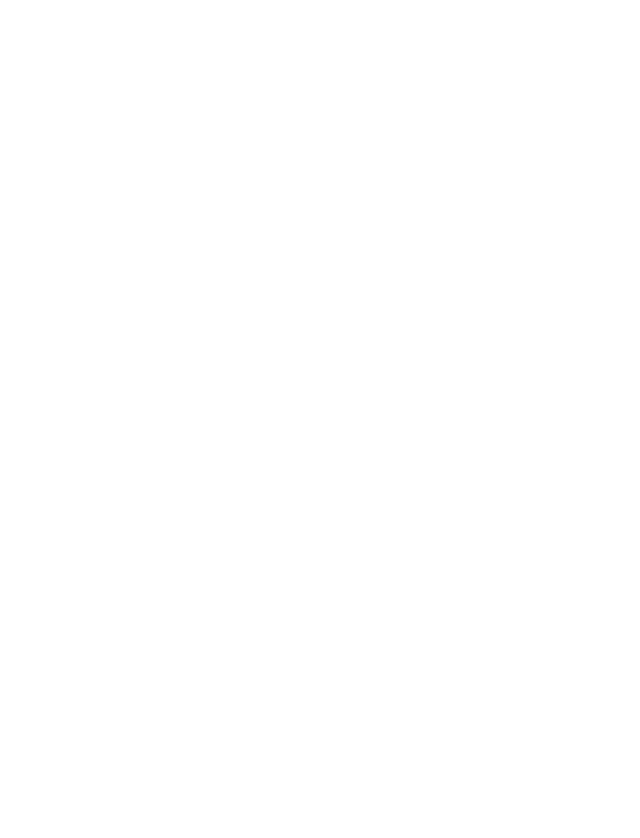
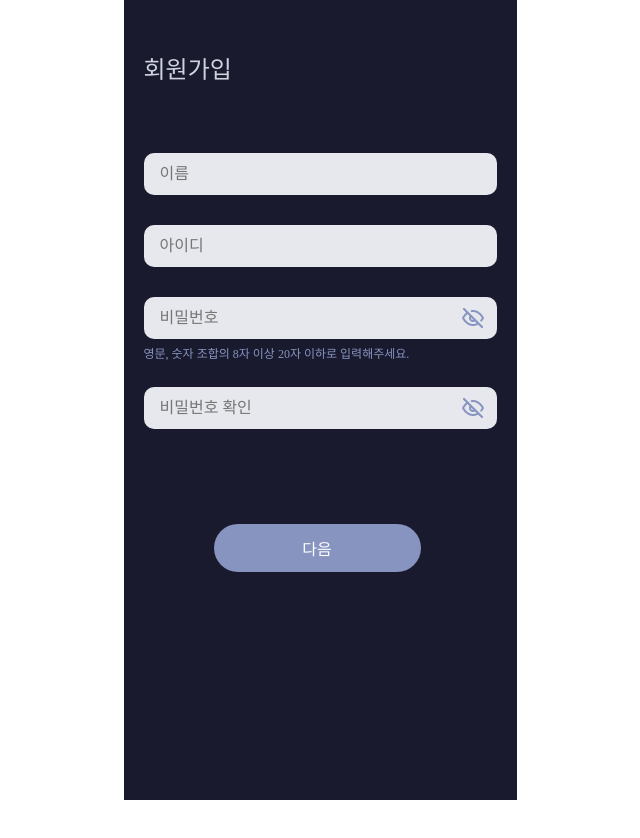
Before and after one commit to 2024-Line4Hackathon-Team17/FE, a React (Create React App) app: page /signup in a window 1280 px wide. Before the commit this address had no page. Shown: the top 838 px of the page, without its empty margins (320-960 px from the left). Built offline with nearby package versions, Linux system fonts and the light colour scheme.

Commit message:
create signup_1

```diff
--- a/src/App.js
+++ b/src/App.js
@@ -3,6 +3,7 @@ import { BrowserRouter as Router, Routes, Route } from "react-router-dom";
 import PotMainpage from "./pages/PotMainpage";
 import Loading from "./pages/Loading";
 import Login from "./pages/Login";
+import Signup from "./pages/Signup"; // Signup 컴포넌트 임포트
 
 function App() {
     const [isLoading, setIsLoading] = useState(true);
@@ -31,8 +32,12 @@ function App() {
                         // 로그인 성공 시 PotMainpage로 이동
                         <Route path="/" element={<PotMainpage />} />
                     ) : (
-                        // 로딩이 끝나면 Login 페이지로 이동
-                        <Route path="/" element={<Login onLogin={handleLogin} />} />
+                        <>
+                            {/* 로딩이 끝나면 기본 경로는 Login 페이지로 이동 */}
+                            <Route path="/" element={<Login onLogin={handleLogin} />} />
+                            {/* /signup 경로로 이동하면 Signup 페이지로 이동 */}
+                            <Route path="/signup" element={<Signup />} />
+                        </>
                     )}
                 </Routes>
             </Router>
--- /dev/null
+++ b/src/pages/Signup.jsx
@@ -0,0 +1,72 @@
+import React, { useState } from 'react';
+import '../styles/section/signup/_signup.scss';
+import eyeoff from '../assets/images/icon/eye-off.png';
+
+const Signup = () => {
+    const [password, setPassword] = useState('');
+    const [confirmPassword, setConfirmPassword] = useState('');
+    const [isPasswordMatch, setIsPasswordMatch] = useState(true);
+
+    const handlePasswordChange = (e) => {
+        setPassword(e.target.value);
+        setIsPasswordMatch(e.target.value === confirmPassword);
+    };
+
+    const handleConfirmPasswordChange = (e) => {
+        setConfirmPassword(e.target.value);
+        setIsPasswordMatch(password === e.target.value);
+    };
+
+    return (
+        <div className="signup-container">
+            <h2>회원가입</h2>
+            <div className="signup-form">
+                <input type="text" placeholder="이름" className="input-field" />
+                <input type="text" placeholder="아이디" className="input-field" />
+
+                <div className="password-field">
+                    <input
+                        type="password"
+                        placeholder="비밀번호"
+                        className="input-field"
+                        value={password}
+                        onChange={handlePasswordChange}
+                    />
+                    <button className="toggle-visibility">
+                        <span role="img" aria-label="show-password">
+                            <img src={eyeoff} alt="" />
+                        </span>
+                    </button>
+                </div>
+
+                <p className="password-instruction">영문, 숫자 조합의 8자 이상 20자 이하로 입력해주세요.</p>
+
+                <div className="password-field">
+                    <input
+                        type="password"
+                        placeholder="비밀번호 확인"
+                        className="input-field"
+                        value={confirmPassword}
+                        onChange={handleConfirmPasswordChange}
+                    />
+                    <button className="toggle-visibility">
+                        <span role="img" aria-label="show-password">
+                            <img src={eyeoff} alt="" />
+                        </span>
+                    </button>
+                </div>
+
+                {/* 비밀번호 일치 여부에 따라 메시지 표시 */}
+                {confirmPassword && (
+                    <p className={isPasswordMatch ? "password-success" : "password-error"}>
+                        {isPasswordMatch ? "비밀번호가 일치합니다." : "비밀번호가 일치하지 않습니다."}
+                    </p>
+                )}
+
+                <button className="next-button" disabled={!isPasswordMatch}>다음</button>
+            </div>
+        </div>
+    );
+};
+
+export default Signup;
--- /dev/null
+++ b/src/styles/section/signup/_signup.scss
@@ -0,0 +1,108 @@
+.signup-container {
+  display: flex;
+  flex-direction: column;
+  align-items: center;
+  justify-content: center;
+  height: 100vh;
+  background-color: #1A1A2E;
+  color: #CDD3DF;
+  position: relative; // h2를 상대적으로 배치하기 위한 설정
+
+  // h2 스타일 수정
+  h2 {
+    position: absolute;
+    top: 50px; // 위쪽 여백
+    left: 20px; // 왼쪽 여백
+    font-size: 24px;
+    color: #CDD3DF;
+    margin: 0; // 기본 여백 제거
+  }
+
+  .signup-form {
+    display: flex;
+    flex-direction: column;
+    width: 100%;
+    max-width: 353px;
+    margin-top: -90px; // h2 아래쪽 여백 추가
+
+    .input-field {
+      background-color: #E6E8ED;
+      border: none;
+      border-radius: 10px;
+      padding: 12px 16px;
+      margin-bottom: 15px;
+      margin-top: 15px;
+      font-size: 16px;
+      color: #8794C0;
+
+      &:focus {
+        outline: none;
+        border: 1px solid #8794C0;
+      }
+    }
+
+    .password-field {
+      display: flex;
+      align-items: center;
+      position: relative;
+
+      .input-field {
+        flex: 1;
+        padding-right: 40px;
+      }
+
+      .toggle-visibility {
+        position: absolute;
+        right: 12px;
+        background: none;
+        border: none;
+        cursor: pointer;
+        font-size: 18px;
+        color: #666;
+      }
+    }
+
+    .password-instruction {
+      font-size: 12px;
+      color: #8794C0;
+      margin-top: -10px;
+      margin-bottom: 10px;
+    }
+    .password-success {
+      font-size: 12px;
+      color: #85C5D5; // 성공 시 녹색 메시지
+      margin-top: -8px;
+      margin-bottom: 12px;
+  }
+
+    .password-error {
+      font-size: 12px;
+      color: #E07777;
+      margin-top: -8px;
+      margin-bottom: 12px;
+    }
+
+    .next-button {
+      background-color: #8794C0;
+      color: #fff;
+      border: none;
+      border-radius: 40px;
+      width: 207px;
+      margin-left: 70px;
+      padding: 12px 0;
+      font-size: 16px;
+      cursor: pointer;
+      transition: background-color 0.3s;
+      margin-top: 80px;
+
+      &:disabled {
+        background-color: #CCC;
+        cursor: not-allowed;
+      }
+
+      &:hover:enabled {
+        background-color: #8a8cc7;
+      }
+    }
+  }
+}
```
Also changed, not shown: src/assets/images/icon/eye-off.png (added).
